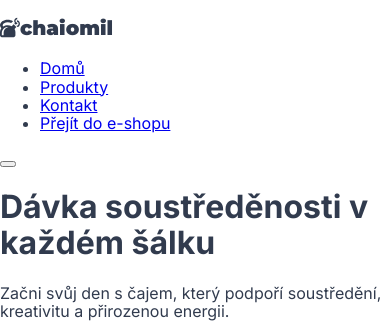
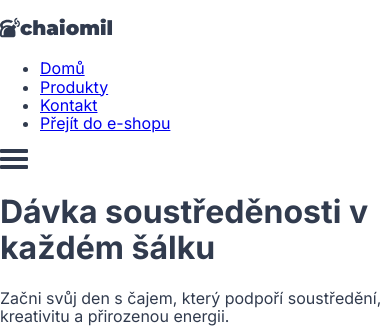
Before and after one commit to pslib-cz/2024-p2a-web-volnyprojekt-vitdobrovsky, a website built with Vite: page src/pages/index.html in a window 390 px wide. Shown: the top 332 px of the page. Built offline with nearby package versions, Linux system fonts and the light colour scheme.

Commit message:
hamburger

```diff
--- a/src/pages/index.html
+++ b/src/pages/index.html
@@ -22,10 +22,10 @@
         <li><a href="https://www.caj.cz/" target="_blank">Přejít do e-shopu</a></li>
       </ul>
     </nav>
-    <button aria-lable="menu">
-      <span></span>
-      <span></span>
-      <span></span>
+    <button aria-lable="menu" class="hamburger">
+      <span class="hamburger__line"></span>
+      <span class="hamburger__line"></span>
+      <span class="hamburger__line"></span>
     </button>
   </header>
 
--- /dev/null
+++ b/src/styles/components.css
@@ -0,0 +1,38 @@
+/* hamburger */
+.hamburger {
+  position: relative;
+  width: 28px;
+  height: 20px;
+  border: none;
+  background-color: transparent;
+  padding: 0;
+}
+.hamburger__line {
+  position: absolute;
+  display: block;
+  height: 4px;
+  width: 100%;
+  background-color: var(--secondary, #313b4e);
+  border-radius: 1px;
+}
+.hamburger__line:nth-child(1) {
+  top: 0;
+}
+.hamburger__line:nth-child(2) {
+  top: 50%;
+  transform: translateY(-50%);
+}
+.hamburger__line:nth-child(3) {
+  bottom: 0;
+}
+.hamburger--active .hamburger__line:nth-child(1) {
+  top: 50%;
+  transform: translateY(-50%) rotate(-45deg);
+}
+.hamburger--active .hamburger__line:nth-child(2) {
+  opacity: 0;
+}
+.hamburger--active .hamburger__line:nth-child(3) {
+  top: 50%;
+  transform: translateY(-50%) rotate(45deg);
+}
--- a/src/styles/main.css
+++ b/src/styles/main.css
@@ -1,8 +1,9 @@
-@layer reset, init, typography;
+@layer reset, init, typography, components;
 
 @import "normalize.css/normalize.css" layer(reset);
-@import url("https://fonts.googleapis.com/css2?family=Inter:ital,opsz,wght@0,14..32,100..900;1,14..32,100..900&family=Montserrat:ital,wght@0,100..900;1,100..900&display=swap") layer(reset);
-@import url("typography.css") layer(init);
+@import url("https://fonts.googleapis.com/css2?family=Inter:ital,opsz,wght@0,14..32,100..900;1,14..32,100..900&family=Montserrat:ital,wght@0,100..900;1,100..900&display=swap") layer(typography);
+@import url("typography.css") layer(typography);
+@import url("components.css") layer(components);
 
 @layer init {
   :root {
--- a/src/styles/typography.css
+++ b/src/styles/typography.css
@@ -3,20 +3,21 @@ html {
   color: var(--secondary, #313b4e);
 }
 
-.heading {
-  font-family: "Montserrat", sans-serif;
-  font-weight: 700;
-}
-
+/* logo */
 .logotype {
   font-family: "Montserrat", sans-serif;
   font-weight: 1000;
   font-size: 1.25rem;
   text-transform: lowercase;
 }
-
 .logotype::before {
   content: url("/images/logo.svg");
   display: inline;
   vertical-align: middle;
 }
+
+/* headings */
+.heading {
+  font-family: "Montserrat", sans-serif;
+  font-weight: 700;
+}
```
